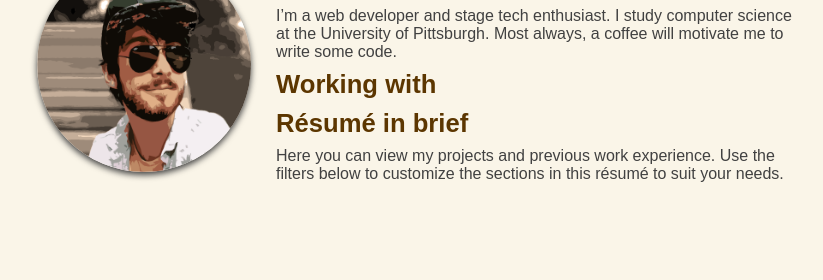
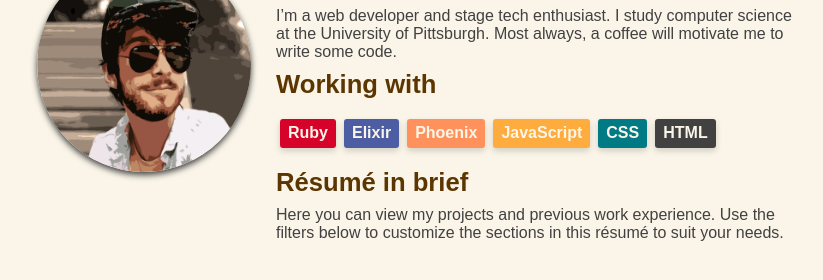
Before and after one commit to aaronjsutton/aaronjsutton, a website built with Vite: page index.html in a window 1280 px wide. Shown: the part 192-472 px from the top of the page, without its empty margins (228-1051 px from the left). Built offline with nearby package versions, Linux system fonts and the light colour scheme; a web font is replaced by a local one.

Commit message:
Add the working with badges

```diff
--- a/index.html
+++ b/index.html
@@ -31,9 +31,19 @@
               will motivate me to write some code.
             </p>
           </article>
+
           <article>
             <h2>Working with</h2>
+						<ul class="ww-badge-container">
+							<li class="ww-badge fire-red">Ruby</li>
+							<li class="ww-badge pale-indigo">Elixir</li>
+							<li class="ww-badge orange-peel">Phoenix</li>
+							<li class="ww-badge rosco-amber">JavaScript</li>
+							<li class="ww-badge true-blue">CSS</li>
+							<li class="ww-badge black">HTML</li>
+						</ul>
           </article>
+
           <article>
             <h2>Résumé in brief</h2>
             <p>
--- a/src/style.css
+++ b/src/style.css
@@ -73,3 +73,35 @@ h1.decorative {
 .l-columns > article {
   margin: 2rem;
 }
+
+ul.ww-badge-container {
+	display: flex;
+	flex-wrap: wrap;
+	list-style: none;
+	padding-left: 0;
+}
+
+li.ww-badge {
+	border-radius: 3px;
+	box-shadow: 0 3px 6px rgba(0, 0, 0, 16%);
+	color: var(--white);
+	cursor: default;
+	display: inline-block;
+	font-weight: bold;
+	padding: 0.33rem 0.5rem;
+	margin: .25rem;
+	transform: translateY(0);
+	transition: 100ms transform ease-in-out;
+}
+
+li.ww-badge:hover {
+	transform: translateY(-3px);
+}
+
+ul.ww-badge-container > li.ww-badge:nth-child(odd):hover {
+	transform: rotateZ(3deg);
+}
+
+ul.ww-badge-container > li.ww-badge:nth-child(even):hover {
+	transform: rotateZ(-3deg);
+}
--- a/src/style/color.css
+++ b/src/style/color.css
@@ -1,6 +1,7 @@
+/* Base color scheme */
 :root {
   --white: #faf5e8;
-  --bastard-amber: #ffac3e;
+  --rosco-amber: #ffac3e;
   --orange-peel: #ff925c;
   --black: #414141;
   --burnt-sienna: #5c3600;
@@ -10,3 +11,44 @@
   --true-blue: #007a85;
   --pale-indigo: #4d5da3;
 }
+
+/* Conveneince classes for named colors */
+.white {
+  background: var(--white);
+}
+
+.rosco-amber {
+  background: var(--rosco-amber);
+}
+
+.orange-peel {
+  background: var(--orange-peel);
+}
+
+.black {
+  background: var(--black);
+}
+
+.burnt-sienna {
+  background: var(--burnt-sienna);
+}
+
+.fire-red {
+  background: var(--fire-red);
+}
+
+.rose-pink {
+  background: var(--rose-pink);
+}
+
+.green {
+  background: var(--green);
+}
+
+.true-blue {
+  background: var(--true-blue);
+}
+
+.pale-indigo {
+  background: var(--pale-indigo);
+}
```
Also changed, not shown: 2 other files.
